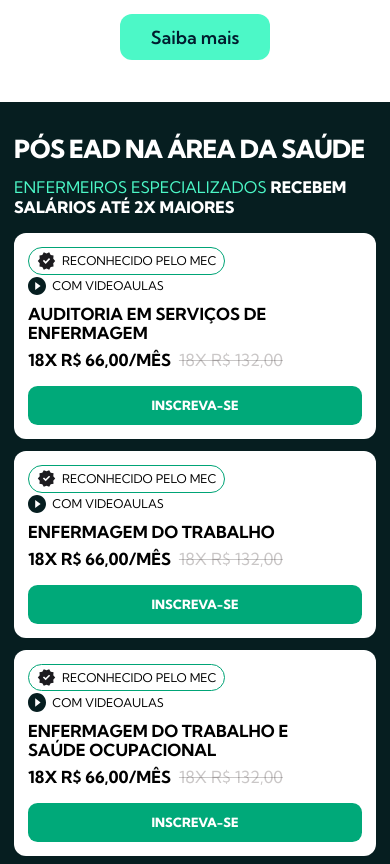
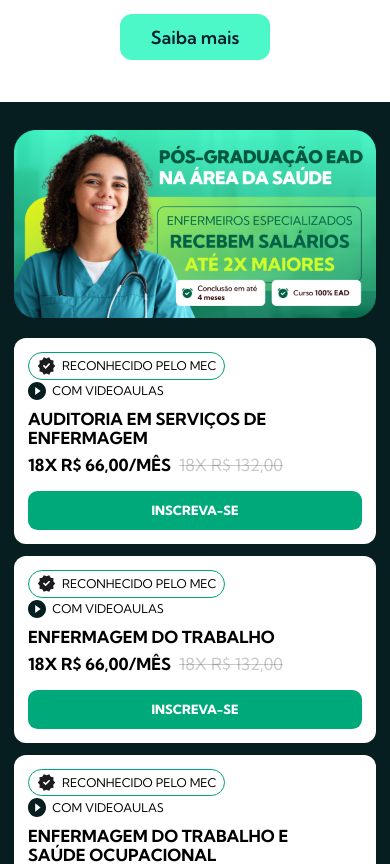
Before and after one commit to martinlofranodeoliveira/faculdadedeenfermagem.com.br, a React (Vite) app: page / in a window 390 px wide. Shown: the part 5024-5888 px from the top of the page. Built offline with nearby package versions, Linux system fonts and the light colour scheme; no server answers.

Commit message:
feat: adiciona banner na seção de pós graduação

```diff
--- a/src/landing/components/HealthCoursesSection.tsx
+++ b/src/landing/components/HealthCoursesSection.tsx
@@ -173,13 +173,18 @@ export function HealthCoursesSection({ onOpenCoursePopup }: HealthCoursesSection
   return (
     <section id="cursos-saude" className="lp-health">
       <div className="lp-health__inner">
-        <header className="lp-health__header">
-          <h2 className="lp-health__title">PÓS EAD NA ÁREA DA SAÚDE</h2>
-          <p className="lp-health__subtitle">
-            <span className="lp-health__subtitle-highlight">ENFERMEIROS ESPECIALIZADOS </span>
-            <strong>RECEBEM SALÁRIOS ATÉ 2X MAIORES</strong>
-          </p>
-        </header>
+        <div className="lp-health__banner">
+          <picture className="lp-health__banner-picture">
+            <source media="(max-width: 640px)" srcSet="/landing/pos-graduacao-ead-banner-mobile.webp" />
+            <img
+              className="lp-health__banner-image"
+              src="/landing/pos-graduacao-ead-banner.webp"
+              alt="PÓS EAD NA ÁREA DA SAÚDE ENFERMEIROS ESPECIALIZADOS RECEBEM SALÁRIOS ATÉ 2X MAIORES"
+              width={1236}
+              height={316}
+            />
+          </picture>
+        </div>
 
         <div className="lp-health__list-wrap">
           <div className="lp-health__list">
--- a/src/landing/landing.css
+++ b/src/landing/landing.css
@@ -1279,7 +1279,7 @@
 
 .lp-health {
   background: #061e20;
-  padding: 68px 0 32px;
+  padding: 32px 0 32px;
 }
 
 .lp-health__inner {
@@ -1287,47 +1287,23 @@
   margin: 0 auto;
 }
 
-.lp-health__header {
-  display: flex;
-  align-items: center;
-  justify-content: space-between;
-  gap: 20px;
-}
-
-.lp-health__title {
-  margin: 0;
-  font-family: 'Kumbh Sans', var(--font-sans);
-  font-size: 30px;
-  font-weight: 800;
-  line-height: 40px;
-  letter-spacing: -0.9px;
-  color: #ffffff;
-  text-transform: uppercase;
-}
-
-.lp-health__subtitle {
-  margin: 0;
-  width: 417px;
-  max-width: 100%;
-  font-family: 'Kumbh Sans', var(--font-sans);
-  font-size: 22px;
-  font-weight: 400;
-  line-height: 30px;
-  text-transform: uppercase;
-  color: #ffffff;
-}
-
-.lp-health__subtitle-highlight {
-  color: #4cf8c7;
-}
-
-.lp-health__subtitle strong {
-  font-family: 'Kumbh Sans', var(--font-sans);
-  font-weight: 800;
+.lp-health__banner {
+  margin: 0 0 32px;
+}
+
+.lp-health__banner-picture {
+  display: block;
+}
+
+.lp-health__banner-image {
+  width: 100%;
+  height: auto;
+  display: block;
+  border-radius: 20px;
 }
 
 .lp-health__list-wrap {
-  margin-top: 25px;
+  margin-top: 0;
   max-height: none;
   overflow: visible;
   padding-right: 0;
@@ -2329,21 +2305,12 @@
     padding: 52px 0 28px;
   }
 
-  .lp-health__header {
-    flex-direction: column;
-    align-items: flex-start;
-    gap: 10px;
-  }
-
-  .lp-health__subtitle {
-    width: 100%;
-    max-width: 420px;
-    font-size: 20px;
-    line-height: 28px;
+  .lp-health__banner {
+    margin: 0 0 26px;
   }
 
   .lp-health__list-wrap {
-    margin-top: 20px;
+    margin-top: 0;
     padding-right: 0;
     max-height: none;
     overflow: visible;
@@ -3007,24 +2974,16 @@
     width: min(362px, calc(100% - 28px));
   }
 
-  .lp-health__title {
-    font-size: 25px;
-    line-height: 37px;
-    letter-spacing: -0.75px;
-    color: #ffffff;
-    max-width: 362px;
-  }
-
-  .lp-health__subtitle {
-    font-size: 16px;
-    line-height: 20px;
-    color: #ffffff;
-    width: 362px;
-    max-width: 100%;
+  .lp-health__banner {
+    margin: 0 0 20px;
+  }
+
+  .lp-health__banner-image {
+    border-radius: 12px;
   }
 
   .lp-health__list-wrap {
-    margin-top: 16px;
+    margin-top: 0;
     max-height: none;
     overflow: visible;
     padding-right: 0;
```
Also changed, not shown: public/landing/pos-graduacao-ead-banner-mobile.webp (added), public/landing/pos-graduacao-ead-banner.webp (added).
